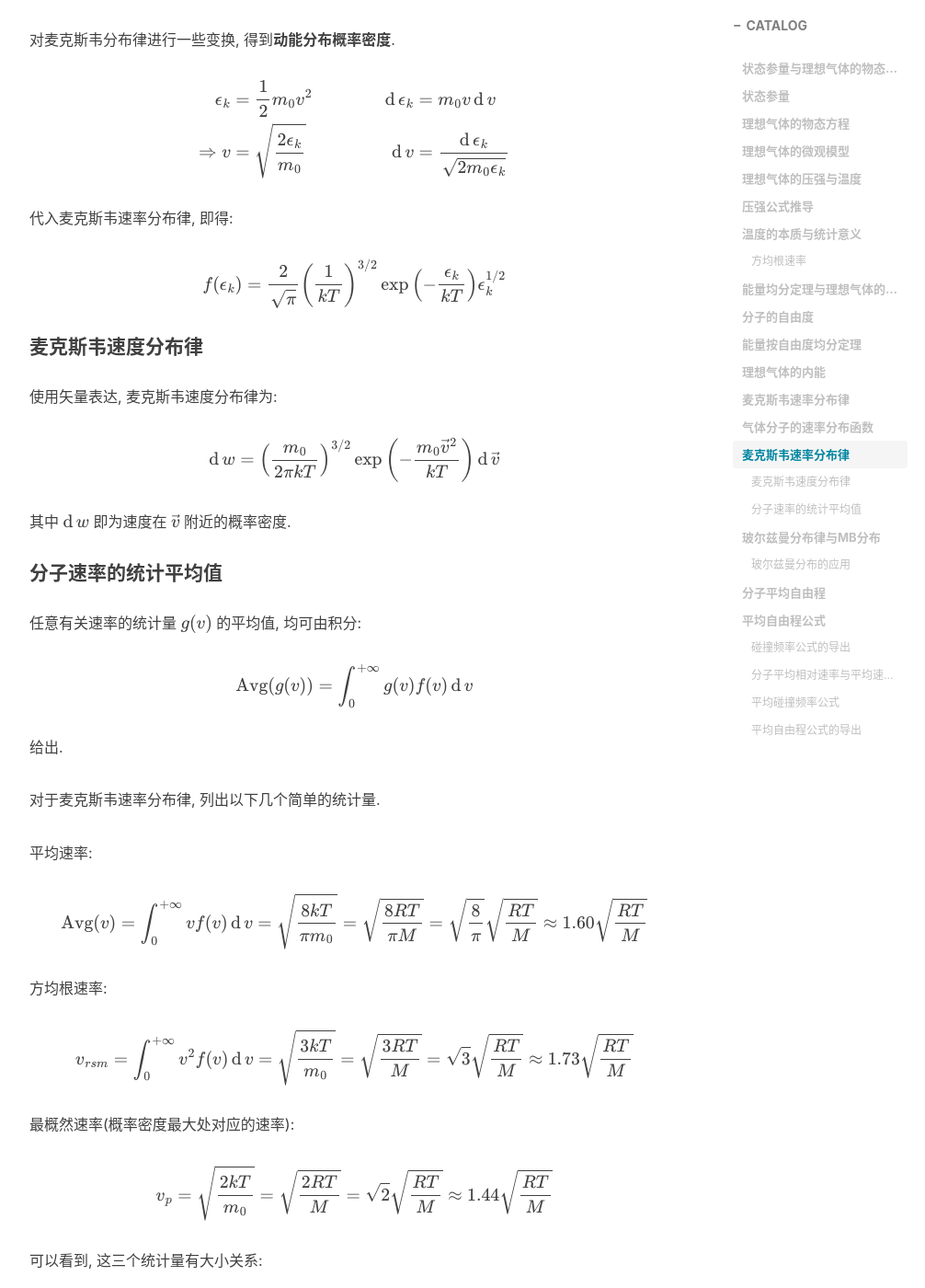
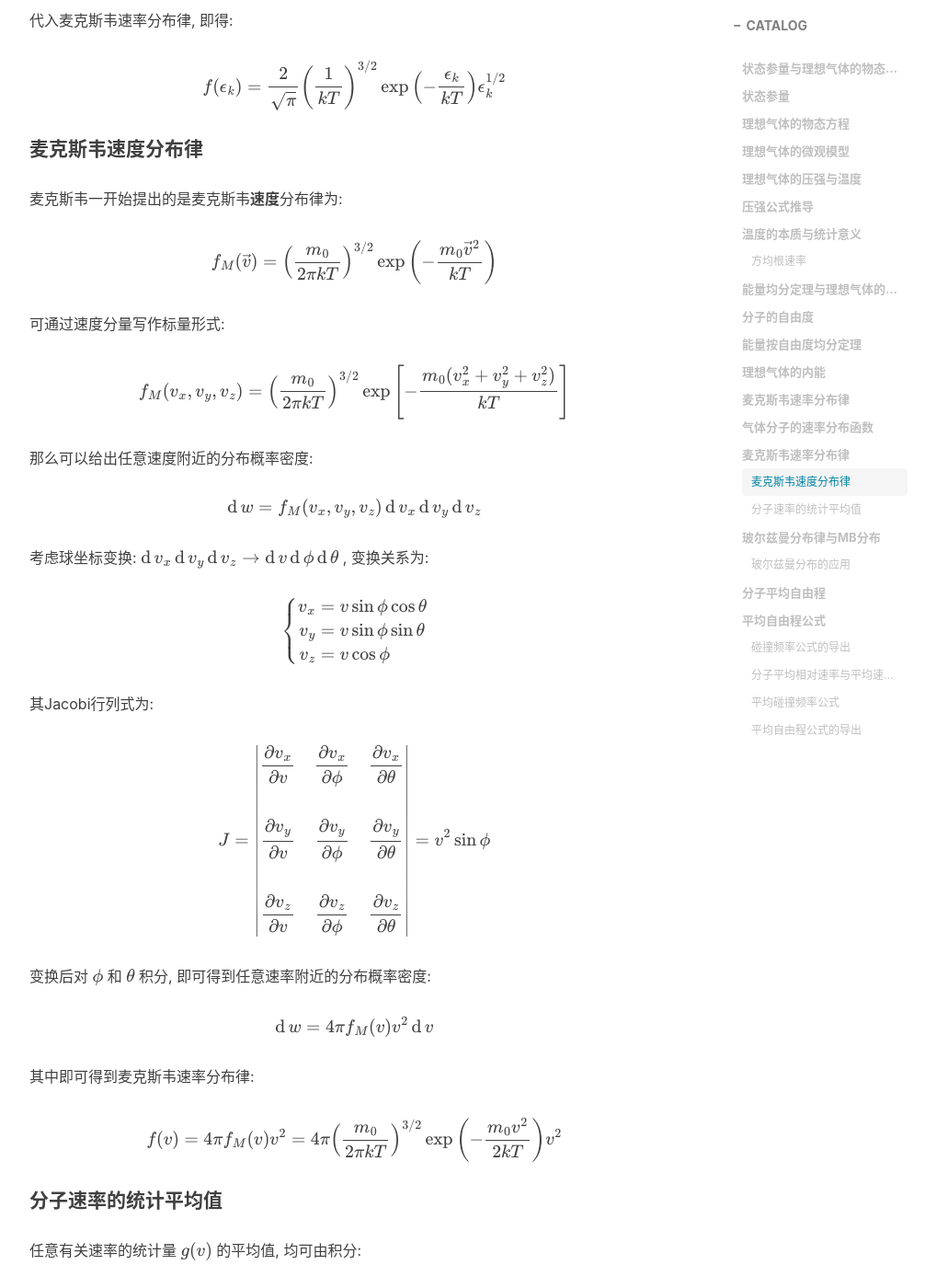
Before and after one commit to Coekjan/coekjan.github.io, a Jekyll site: the page built from _posts/2020-12-28-Kinetic-Theory-of-Gases.md, in a window 1280 px wide and 1400 px high, scrolled down 6880 px. Shown: the whole window at 92% size, without its empty margins (233-1239 px from the left). Built offline with Jekyll 4.4.1, drawn with Linux system fonts in a browser that asks for light colours; nearby versions of some CDN libraries; comment, search, counter and statistics services are not loaded; some of the changed text lies outside the part shown.

Commit message:
rename 20201227 posted.

```diff
--- a/_posts/2020-12-27-Gas-Dynamic-Theory.md
+++ b/_posts/2020-12-28-Kinetic-Theory-of-Gases.md
@@ -222,16 +222,6 @@ $$
 \int_0^{+\infty}f(v)\operatorname{d}v=1
 $$
 
-可以使用该概率密度函数, 计算一些物理量的平均值, 如平均速率, 方均根速率:
-
-$$
-\operatorname{Avg}(v)=\int_0^{+\infty}vf(v)\operatorname{d}v
-$$
-
-$$
-\sqrt{\operatorname{Avg}(v^2)}=\sqrt{\int_0^{+\infty}v^2f(v)\operatorname{d}v}
-$$
-
 ### 麦克斯韦速率分布律
 
 麦克斯韦从理论上导出了理想气体在平衡态时气体分子的速率分布函数:
@@ -262,13 +252,58 @@ $$
 
 #### 麦克斯韦速度分布律
 
-使用矢量表达, 麦克斯韦速度分布律为:
+麦克斯韦一开始提出的是麦克斯韦**速度**分布律为:
 
 $$
-\operatorname{d}w=\left(\frac{m_0}{2\pi k T}\right)^{3/2}\exp\left(-\frac{m_0{\vec v}^2}{kT}\right)\operatorname{d}\vec v
+f_M(\vec v)=\left(\frac{m_0}{2\pi k T}\right)^{3/2}\exp\left(-\frac{m_0{\vec v}^2}{kT}\right)
 $$
 
-其中 $\operatorname{d}w$ 即为速度在 $\vec v$ 附近的概率密度.
+可通过速度分量写作标量形式:
+
+$$
+f_M(v_x, v_y, v_z)=\left(\frac{m_0}{2\pi k T}\right)^{3/2}\exp\left[-\frac{m_0(v_x^2+v_y^2+v_z^2)}{kT}\right]
+$$
+
+那么可以给出任意速度附近的分布概率密度:
+
+$$
+\operatorname{d}w=f_M(v_x, v_y, v_z)\operatorname{d}v_x\operatorname{d}v_y\operatorname{d}v_z
+$$
+
+考虑球坐标变换: $\operatorname{d}v_x\operatorname{d}v_y\operatorname{d}v_z\rightarrow\operatorname{d}v\operatorname{d}\phi\operatorname{d}\theta$ , 变换关系为:
+
+$$
+\left\{\begin{aligned}
+    v_x&=v\sin \phi \cos \theta\\
+    v_y&=v\sin \phi \sin \theta\\
+    v_z&=v\cos \phi
+\end{aligned}\right.
+$$
+
+其Jacobi行列式为:
+
+$$
+J=\begin{vmatrix}
+    \displaystyle\frac{\partial v_x}{\partial v} & \displaystyle\frac{\partial v_x}{\partial \phi} &
+    \displaystyle\frac{\partial v_x}{\partial \theta}\\\\
+    \displaystyle\frac{\partial v_y}{\partial v} & \displaystyle\frac{\partial v_y}{\partial \phi} &
+    \displaystyle\frac{\partial v_y}{\partial \theta}\\\\
+    \displaystyle\frac{\partial v_z}{\partial v} & \displaystyle\frac{\partial v_z}{\partial \phi} &
+    \displaystyle\frac{\partial v_z}{\partial \theta}
+\end{vmatrix}=v^2\sin \phi
+$$
+
+变换后对 $\phi$ 和 $\theta$ 积分, 即可得到任意速率附近的分布概率密度:
+
+$$
+\operatorname{d}w=4\pi f_M(v)v^2\operatorname{d}v
+$$
+
+其中即可得到麦克斯韦速率分布律:
+
+$$
+f(v)=4\pi f_M(v) v^2=4\pi\left(\frac{m_0}{2\pi k T}\right)^{3/2}\exp\left(-\frac{m_0v^2}{2kT}\right)v^2
+$$
 
 #### 分子速率的统计平均值
 
@@ -282,6 +317,17 @@ $$
 
 对于麦克斯韦速率分布律, 列出以下几个简单的统计量.
 
+方均根速率:
+
+$$
+v_{rms}
+=\sqrt{\int_0^{+\infty}v^2f(v)\operatorname{d}v}
+=\sqrt{\frac{3kT}{m_0}}
+=\sqrt{\frac{3RT}{M}}
+=\sqrt{3}\sqrt{\frac{RT}{M}}
+\approx1.73\sqrt{\frac{RT}{M}}
+$$
+
 平均速率:
 
 $$
@@ -291,17 +337,6 @@ $$
 =\sqrt{\frac{8RT}{\pi M}}
 =\sqrt{\frac{8}{\pi}}\sqrt{\frac{RT}{M}}
 \approx1.60\sqrt{\frac{RT}{M}}
-$$
-
-方均根速率:
-
-$$
-v_{rsm}
-=\int_0^{+\infty}v^2f(v)\operatorname{d}v
-=\sqrt{\frac{3kT}{m_0}}
-=\sqrt{\frac{3RT}{M}}
-=\sqrt{3}\sqrt{\frac{RT}{M}}
-\approx1.73\sqrt{\frac{RT}{M}}
 $$
 
 最概然速率(概率密度最大处对应的速率):
@@ -414,7 +449,7 @@ $$
 \vec {v_1}^2+\vec {v_2}^2=2\vec {u_c}^2+\frac{\vec {v_r}^2}{2}
 $$
 
-欲作变换 $\operatorname{d}\vec {v_1}\operatorname{d}\vec {v_2}\rightarrow\operatorname{d}\vec {u_c}\operatorname{d}\vec {v_r}$ , 须求雅可比行列式:
+欲作变换 $\operatorname{d}\vec {v_1}\operatorname{d}\vec {v_2}\rightarrow\operatorname{d}\vec {u_c}\operatorname{d}\vec {v_r}$ , 须求Jacobi行列式:
 
 $$
 J=\begin{vmatrix}
```
Also changed, not shown: other parts of _posts/2020-12-28-Kinetic-Theory-of-Gases.md (+1 -1 lines).
